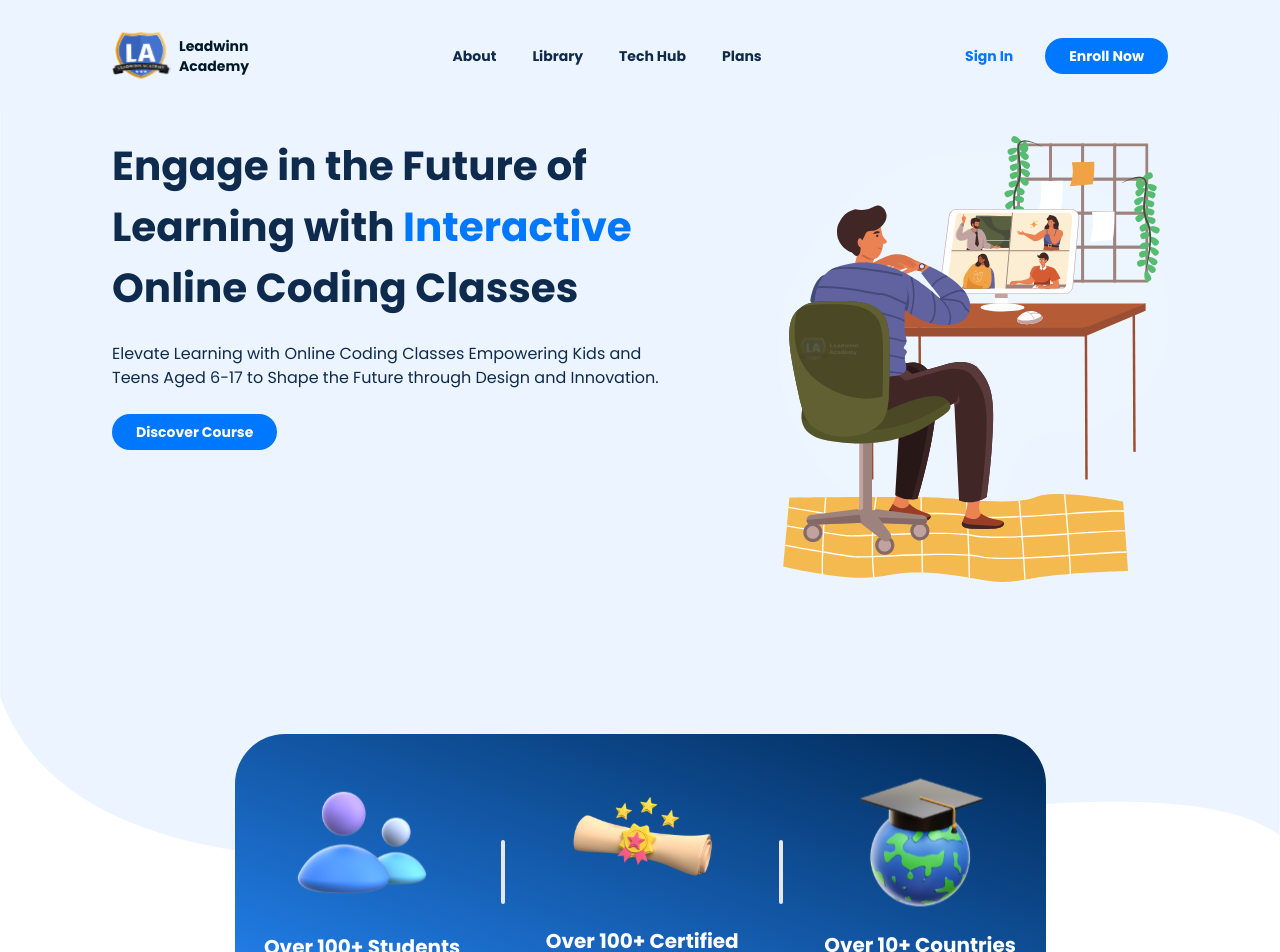
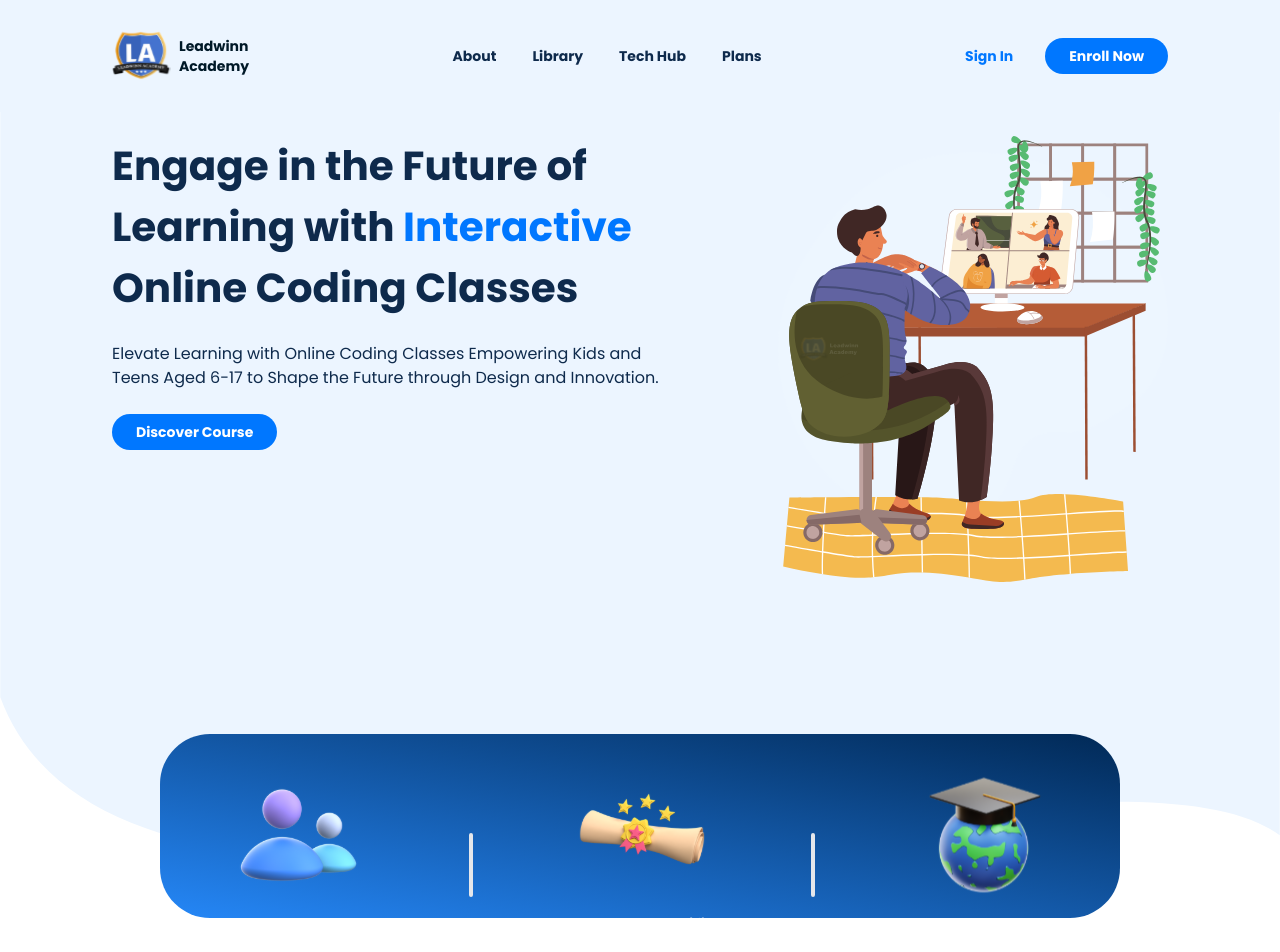
Before and after one commit to Adeleyeha-17/Leadwinn-Academy, a React (Vite) app: page / in a window 1280 px wide. Shown: the top 952 px of the page. Built offline with nearby package versions, Linux system fonts and the light colour scheme.

Commit message:
updated Hero section

```diff
--- a/src/components/Hero/Hero.tsx
+++ b/src/components/Hero/Hero.tsx
@@ -44,7 +44,7 @@ export const Hero: React.FC<HomeProps> = () => {
     </div>
       </div>
 
-      <div className=" bg-gradient-to-tr from-home-gra-2 to-home-gra h-2/5 sm:max-lg:h-[160px] sm:max-lg:w-[650px] lg:h-[184] w-1/2 lg:w-[811px] rounded-[50px] font-poppins text-white font-semibold text-sm sm:text-[14px] lg:text-xl mx-auto max-sm:mt-16 py-3 sm:px-6 xl:mt-32">
+      <div className=" bg-gradient-to-tr from-home-gra-2 to-home-gra h-2/5 sm:max-lg:h-[160px] sm:max-lg:w-[650px] lg:h-[184px] w-1/2 lg:w-3/4 rounded-[50px] font-poppins text-white font-semibold text-sm lg:text-lg mx-auto max-sm:mt-16 py-3 sm:px-6 xl:mt-32">
         <div className="items-center justify-between sm:flex mt-5 sm:mt-3 lg:mt-5">
 
         <div className="flex flex-col mb-10 sm:mb-12 items-center justify-center mx-auto">
```
